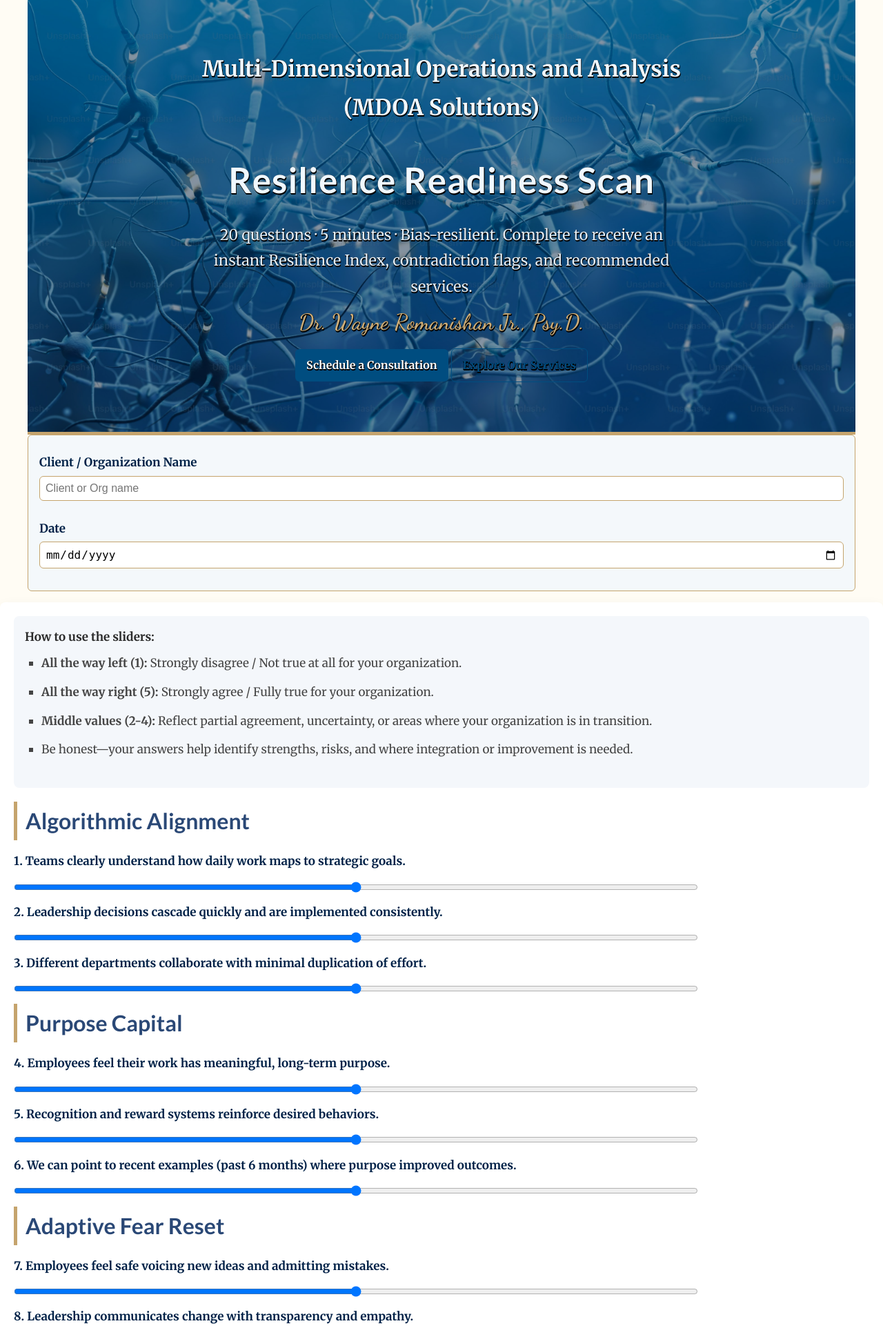
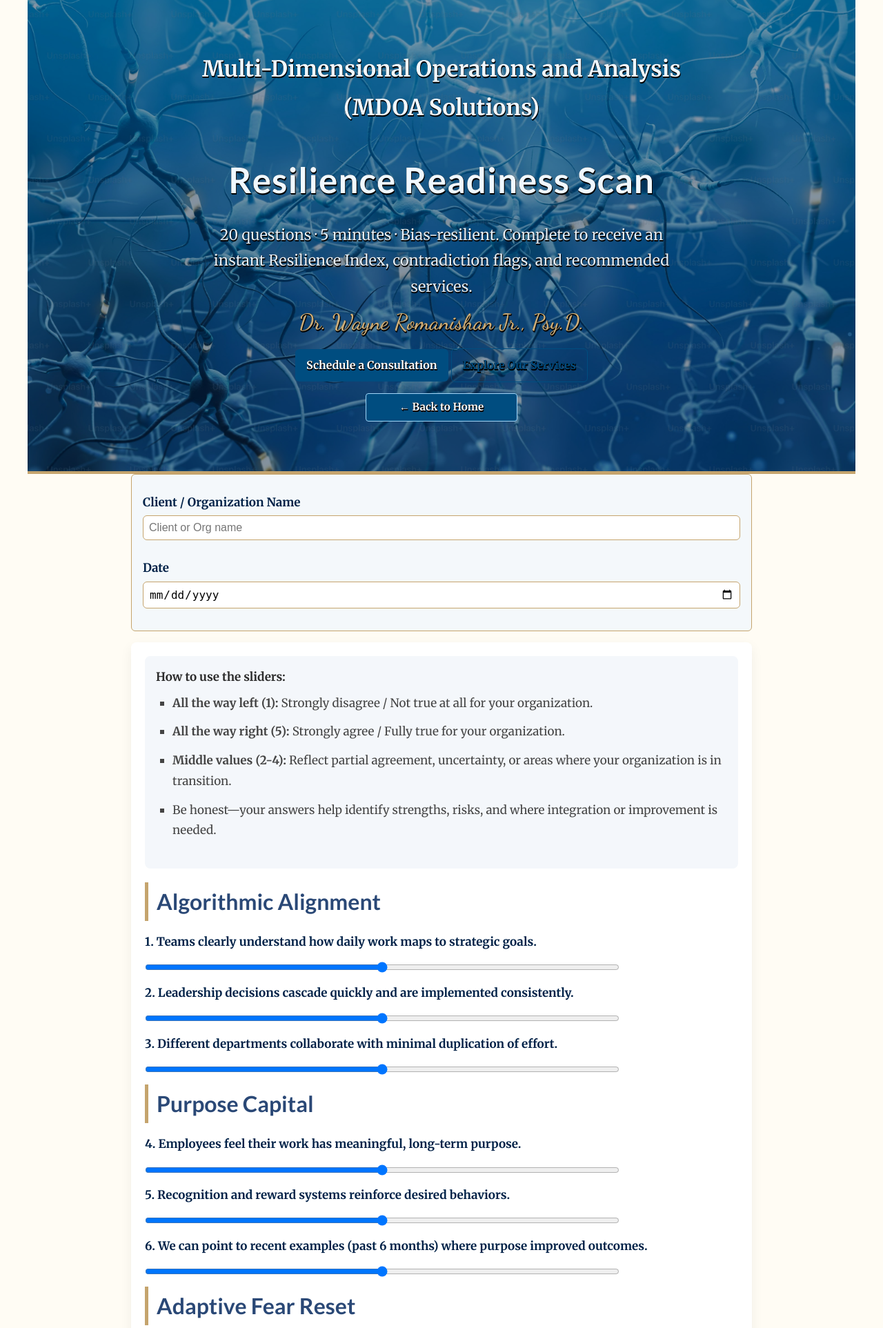
Before and after one commit to DrDymytri/Dr.-Wayne-Romanishan, a PHP site: page /scan.html in a window 1280 px wide. Shown: the top 1925 px of the page at 69% size. Run offline with PHP 8.4, Linux system fonts and the light colour scheme; some libraries are stand-ins or nearby versions.

Commit message:
resilience assessment updates

```diff
--- a/scan.html
+++ b/scan.html
@@ -24,6 +24,7 @@
       <div class="hero-signature">Dr. Wayne Romanishan Jr., Psy.D.</div>
       <a href="./contact2.html" class="btn">Schedule a Consultation</a>
       <a href="./services2.html" class="btn-secondary">Explore Our Services</a>
+      <a href="./index.html" class="back-btn" style="display:block;max-width:220px;margin:2rem auto 0 auto;">← Back to Home</a>
     </div>
   </header></header>
 
@@ -178,7 +179,6 @@
       </div>
     </div>
   </main>
-
   <!-- jsPDF CDN -->
   <script src="https://cdnjs.cloudflare.com/ajax/libs/jspdf/2.5.1/jspdf.umd.min.js"></script>
   <script src="scan-script.js"></script>
--- a/styles2.css
+++ b/styles2.css
@@ -262,8 +262,11 @@
 }
 
 .back-btn {
-  display: inline-block;
-  margin: 1rem 2rem;
+  display: block;
+  margin-top: 0.5rem !important;
+  margin-bottom: 0.5rem !important;
+  margin-left: auto !important;
+  margin-right: auto !important;
   padding: 0.4rem 1rem;
   background: #004d80;
   color: #fff;
@@ -273,13 +276,16 @@
   border-radius: 4px;
   transition: background 0.3s ease;
   border: 1px solid #a1d5f8;
+  text-align: center;
+  max-width: 220px;
   text-shadow: 0.125px 0.25px black, 0.25px 0.5px black, 0.375px 0.75px black,
     0.5px 1px black, 0.625px 1.25px black, 0.75px 1.5px black;
 }
 
 .back-btn:hover {
-  background: #c5a46d; /* gold accent */
+  background: #c5a46d;
   color: #fff;
+  border-color: #c5a46d;
 }
 
 /* ===== Services Grid ===== */
@@ -897,3 +903,32 @@
   .scan-question input[type="range"] { width:100%; }
   .scores-grid { grid-template-columns: 1fr !important; }
 }
+
+/* Center and constrain scan form/questions to header width */
+.scan-section {
+  /* Already has padding and border-radius */
+  max-width: 900px;
+  margin: 0 auto;
+  box-sizing: border-box;
+}
+
+.scan-explanation {
+  max-width: 900px;
+  margin-left: auto;
+  margin-right: auto;
+}
+
+.client-info {
+  max-width: 900px;
+  margin-left: auto;
+  margin-right: auto;
+  box-sizing: border-box;
+}
+
+/* Modal content width matches scan-section/header */
+#scanModal .modal-content {
+  max-width: 900px;
+}
+#scanModal .modal-content {
+  max-width: 900px;
+}
```
